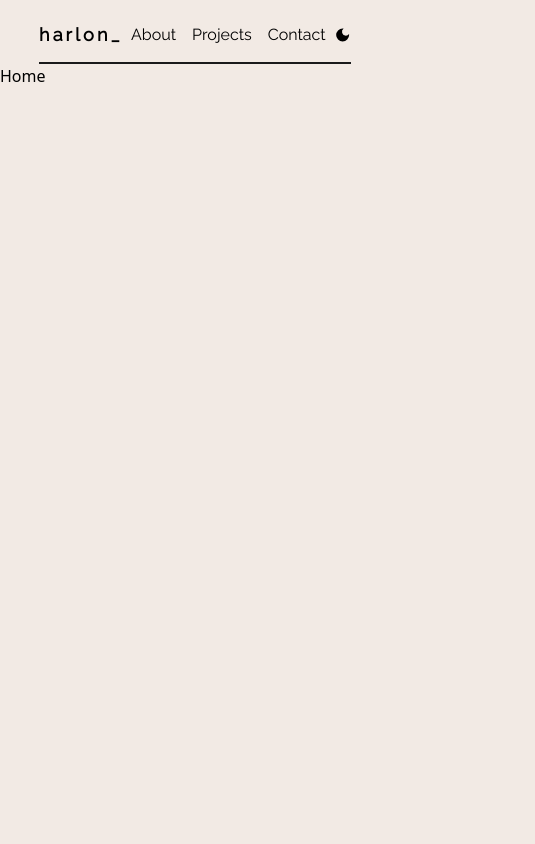
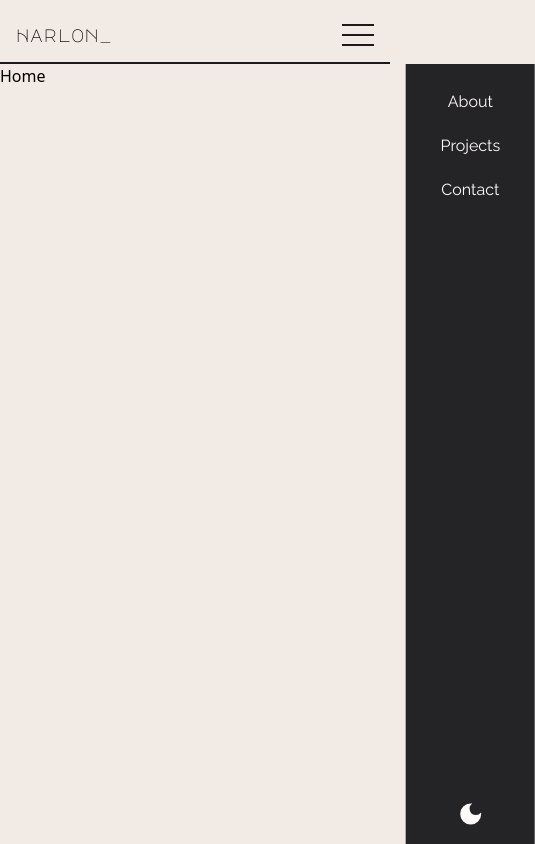
Before and after one commit to HarlonGarcia/Portfolio-v1, a React (Create React App) app: page / in a window 390 px wide. Shown: the whole page, 535 px wide, since content can reach past the window. Built offline with nearby package versions, Linux system fonts and the light colour scheme.

Commit message:
feat: creating responsive menu

```diff
--- a/public/index.html
+++ b/public/index.html
@@ -22,13 +22,17 @@
       work correctly both with client-side routing and a non-root public URL.
       Learn how to configure a non-root public URL by running `npm run build`.
     -->
+
+  <!-- Raleway -->
+
+  <!-- Major Mono -->
   <link rel="preconnect" href="https://fonts.googleapis.com">
   <link rel="preconnect" href="https://fonts.gstatic.com" crossorigin>
-  <link href="https://fonts.googleapis.com/css2?family=Raleway&display=swap" rel="stylesheet">
+  <link href="https://fonts.googleapis.com/css2?family=Major+Mono+Display&family=Raleway&display=swap" rel="stylesheet">
   <title>React App</title>
 </head>
 
-<body class="bg-beige dark:bg-black">
+<body class="bg-beige overflow-x-hidden dark:bg-black">
   <noscript>You need to enable JavaScript to run this app.</noscript>
   <div id="root"></div>
   <!--
--- a/src/App.tsx
+++ b/src/App.tsx
@@ -1,5 +1,5 @@
 import { BrowserRouter, Routes, Route } from "react-router-dom";
-import Header from "./components/Header";
+import Header from "./components/Header/Header";
 import Home from "./pages/Home";
 
 function App() {
--- /dev/null
+++ b/src/components/About.tsx
@@ -0,0 +1,7 @@
+import React from "react";
+
+const About = () => {
+  return <div>About</div>;
+};
+
+export default About;
--- a/src/components/Header.tsx
+++ /dev/null
@@ -1,37 +0,0 @@
-import React from "react";
-import { useTheme } from "../hooks/useTheme";
-import { MdDarkMode, MdLightMode } from "react-icons/md";
-
-const Header = () => {
-  const { theme, setTheme } = useTheme();
-
-  return (
-    <header className="flex items-center justify-between font-raleway w-4/5 py-2 pt-4 h-16 mx-auto border-b-2 border-black dark:border-black-100 dark:text-white">
-      <h1 className="font-semibold text-lg tracking-[.175em]">harlon_</h1>
-      <div className="flex">
-        <h2 className="mx-2 duration-500 cursor-pointer hover:text-red">
-          About
-        </h2>
-        <h2 className="mx-2 duration-500 cursor-pointer hover:text-yellow">
-          Projects
-        </h2>
-        <h2 className="mx-2 duration-500 cursor-pointer hover:text-green">
-          Contact
-        </h2>
-      </div>
-      {theme === "light" ? (
-        <MdDarkMode
-          className="w-7 h-7 cursor-pointer"
-          onClick={() => setTheme("dark")}
-        />
-      ) : (
-        <MdLightMode
-          className="w-7 h-7 cursor-pointer"
-          onClick={() => setTheme("light")}
-        />
-      )}
-    </header>
-  );
-};
-
-export default Header;
--- /dev/null
+++ b/src/components/Header/Header.css
@@ -0,0 +1,15 @@
+.active {
+  transform: translateX(0);
+}
+
+.line1 {
+  transform: rotate(-45deg) translate(-8px, 8px);
+}
+
+.line2 {
+  opacity: 0;
+}
+
+.line3 {
+  transform: rotate(45deg) translate(-5px, -7px);
+}
--- /dev/null
+++ b/src/components/Header/Header.tsx
@@ -0,0 +1,77 @@
+import React, { useState } from "react";
+import { useTheme } from "../../hooks/useTheme";
+import { MdDarkMode, MdLightMode } from "react-icons/md";
+import "./Header.css";
+
+const Header = () => {
+  const { theme, setTheme } = useTheme();
+  const [isActive, setIsActive] = useState(false);
+
+  const handleClick = () => {
+    const el = document.getElementById("menu-items");
+
+    if (!el) return;
+    if (el.classList.contains("active")) {
+      setIsActive(false);
+      el.classList.remove("active");
+    } else {
+      setIsActive(true);
+      el.classList.add("active");
+    }
+  };
+
+  return (
+    <header className="flex items-center justify-between font-raleway w-full px-4 pt-2 h-16 mx-auto border-b-2 border-black dark:border-black-100 dark:text-white sm:w-4/5">
+      <h1 className="text-lg font-major tracking-wide">
+        Harlon<span className="animate-oscillator">_</span>
+      </h1>
+      <div
+        id="menu-items"
+        className="absolute flex flex-col justify-between items-center p-4 text-white bg-black-100 h-[calc(100%_-_4rem)] top-16 right-0 transition-all duration-300 translate-x-[calc(100%_+_1rem)] min-w-[33%] sm:dark:text-white sm:text-black sm:bg-[transparent] sm:flex-row sm:relative sm:top-0"
+      >
+        <div className="flex flex-col items-center sm:flex-row sm:mr-8">
+          <h2 className="m-2 duration-500 cursor-pointer pt-0.5 after:transition-transform after:duration-300 after:border-b-2 after:block after:border-red after:scale-x-0 after:content-[''] hover:after:scale-x-110 sm:m-0 sm:mx-4">
+            About
+          </h2>
+          <h2 className="m-2 duration-500 cursor-pointer pt-0.5 after:transition-transform after:duration-300 after:border-b-2 after:block after:border-yellow after:scale-x-0 after:content-[''] hover:after:scale-x-110 sm:m-0 sm:mx-4">
+            Projects
+          </h2>
+          <h2 className="m-2 duration-500 cursor-pointer pt-0.5 after:transition-transform after:duration-300 after:border-b-2 after:block after:border-green after:scale-x-0 after:content-[''] hover:after:scale-x-110 sm:m-0 sm:mx-4">
+            Contact
+          </h2>
+        </div>
+        {theme === "light" ? (
+          <MdDarkMode
+            className="w-7 h-7 cursor-pointer"
+            onClick={() => setTheme("dark")}
+          />
+        ) : (
+          <MdLightMode
+            className="w-7 h-7 cursor-pointer"
+            onClick={() => setTheme("light")}
+          />
+        )}
+      </div>
+
+      <div id="abc" className="cursor-pointer sm:hidden" onClick={handleClick}>
+        <div
+          className={`transition-all duration-300 w-8 h-0.5 bg-black my-2 dark:bg-white ${
+            isActive ? "line1" : ""
+          }`}
+        ></div>
+        <div
+          className={`transition-all duration-300 w-8 h-0.5 bg-black my-2 dark:bg-white ${
+            isActive ? "line2" : ""
+          }`}
+        ></div>
+        <div
+          className={`transition-all duration-300 w-8 h-0.5 bg-black my-2 dark:bg-white ${
+            isActive ? "line3" : ""
+          }`}
+        ></div>
+      </div>
+    </header>
+  );
+};
+
+export default Header;
--- a/tailwind.config.js
+++ b/tailwind.config.js
@@ -6,6 +6,18 @@ module.exports = {
     extend: {
       fontFamily: {
         raleway: ["Raleway", "sans-serif"],
+        major: ["Major Mono Display", "monospace"],
+      },
+      keyframes: {
+        pulse: {
+          "0%": { opacity: "1" },
+          "30%": { opacity: "0" },
+          "70%": { opacity: "0" },
+          "100%": { opacity: "1" },
+        },
+      },
+      animation: {
+        oscillator: "pulse 1.4s cubic-bezier(0.4, 0, 0.6, 1) infinite",
       },
     },
     colors: {
```
